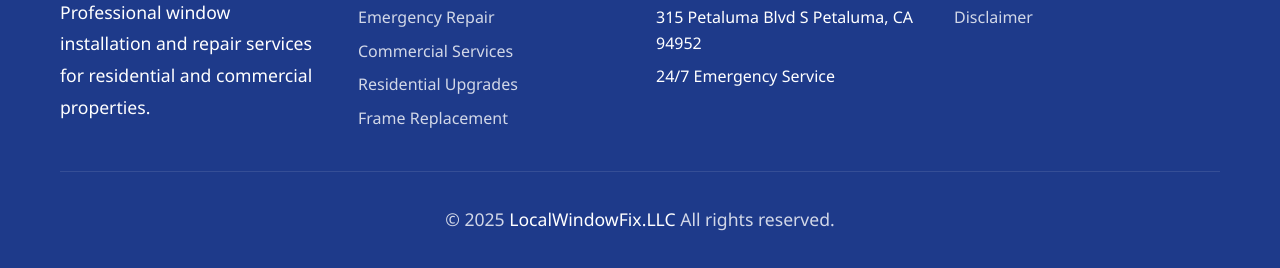
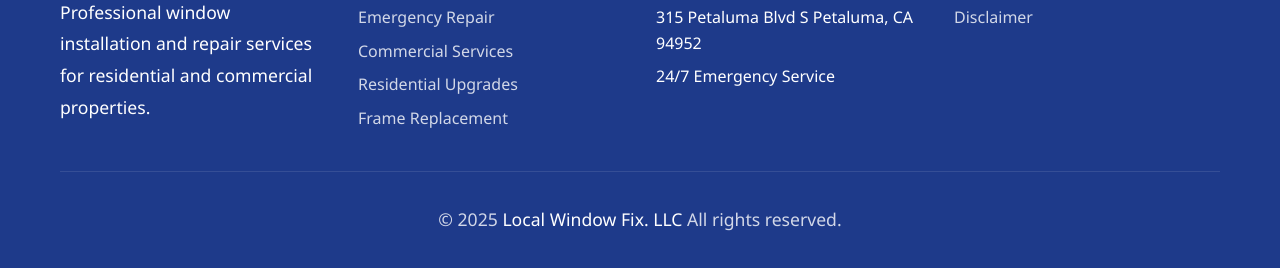
Before and after one commit to DivyanshiShrivastav04/LocalWindowFix, a plain HTML site: page index.html in a window 1280 px wide. Shown: the part 4999-5267 px from the top of the page. Drawn offline with Linux system fonts and the light colour scheme.

Commit message:
Update index.html

```diff
--- a/index.html
+++ b/index.html
@@ -356,7 +356,7 @@
                 </div>
             </div>
             <div class="footer-bottom">
-                <p>&copy; 2025 <a href="index.html" style="text-decoration: none; color: #FFF;"> LocalWindowFix.LLC </a> All rights reserved.</p>
+                <p>&copy; 2025 <a href="index.html" style="text-decoration: none; color: #FFF;"> Local Window Fix. LLC </a> All rights reserved.</p>
             </div>
         </div>
     </footer>
```
